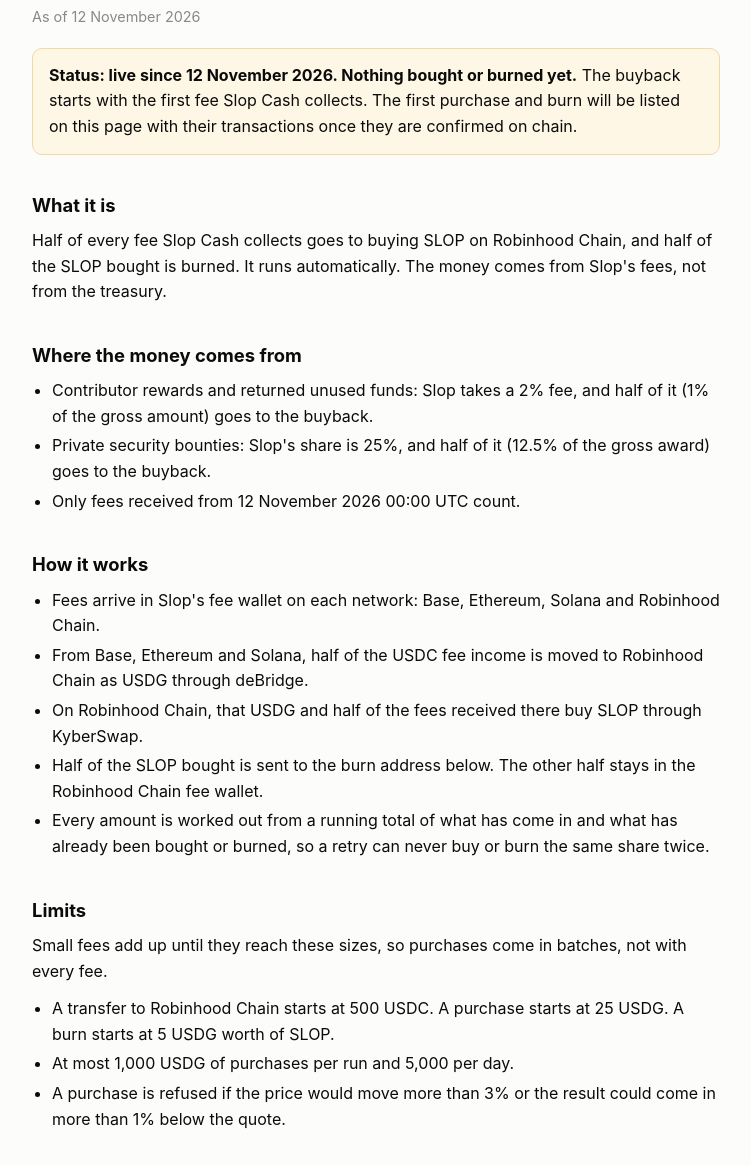
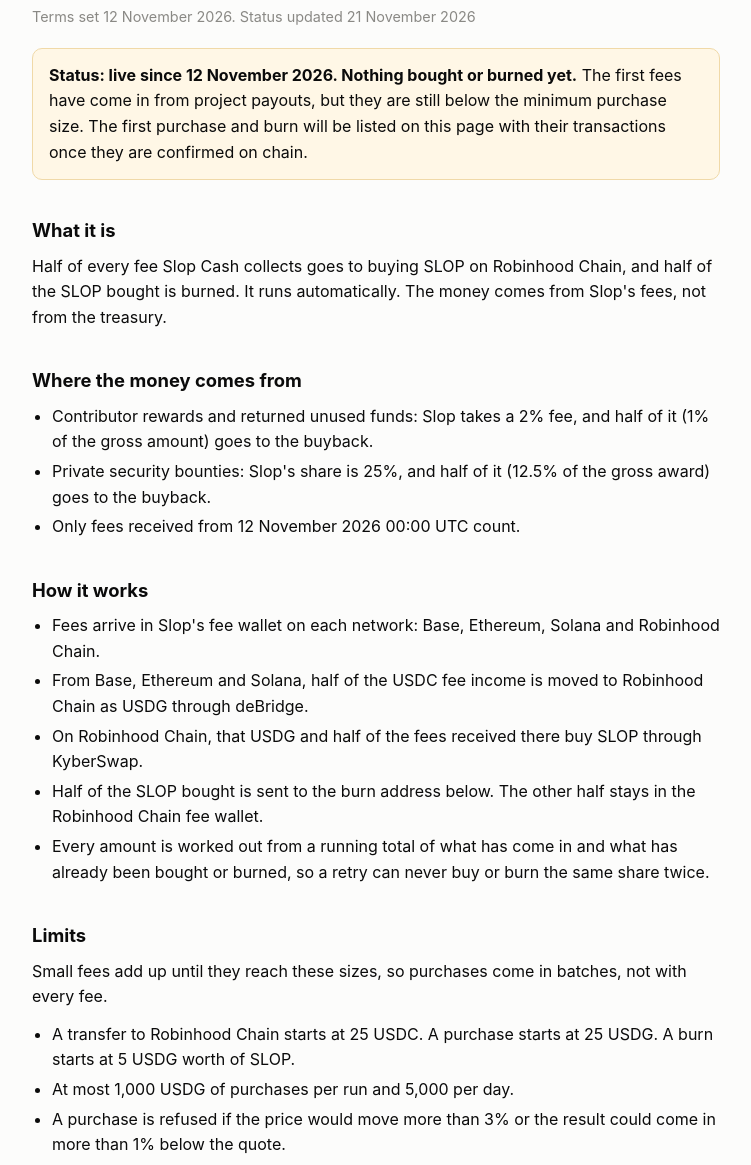
Before and after one commit to drew-dot-com/slop-live-stats, a plain HTML site: page buyback.html in a window 1280 px wide. Shown: the part 88-1253 px from the top of the page, without its empty margins (264-1015 px from the left). Drawn offline with Linux system fonts and the light colour scheme.

Commit message:
Buyback page: transfers start at 25 USDC; first fees are in, below the purchase minimum
Co-Authored-By: Claude Fable 5.2 <noreply@anthropic.com>

```diff
--- a/buyback.html
+++ b/buyback.html
@@ -43,10 +43,10 @@
 <body>
 <main>
   <h1>SLOP buyback</h1>
-  <p class="stamp">As of 12 November 2026</p>
+  <p class="stamp">Terms set 12 November 2026. Status updated 21 November 2026</p>
 
   <div class="status">
-    <p><strong>Status: live since 12 November 2026. Nothing bought or burned yet.</strong> The buyback starts with the first fee Slop Cash collects. The first purchase and burn will be listed on this page with their transactions once they are confirmed on chain.</p>
+    <p><strong>Status: live since 12 November 2026. Nothing bought or burned yet.</strong> The first fees have come in from project payouts, but they are still below the minimum purchase size. The first purchase and burn will be listed on this page with their transactions once they are confirmed on chain.</p>
   </div>
 
   <h2>What it is</h2>
@@ -71,7 +71,7 @@
   <h2>Limits</h2>
   <p>Small fees add up until they reach these sizes, so purchases come in batches, not with every fee.</p>
   <ul>
-    <li>A transfer to Robinhood Chain starts at 500 USDC. A purchase starts at 25 USDG. A burn starts at 5 USDG worth of SLOP.</li>
+    <li>A transfer to Robinhood Chain starts at 25 USDC. A purchase starts at 25 USDG. A burn starts at 5 USDG worth of SLOP.</li>
     <li>At most 1,000 USDG of purchases per run and 5,000 per day.</li>
     <li>A purchase is refused if the price would move more than 3% or the result could come in more than 1% below the quote.</li>
   </ul>
```
